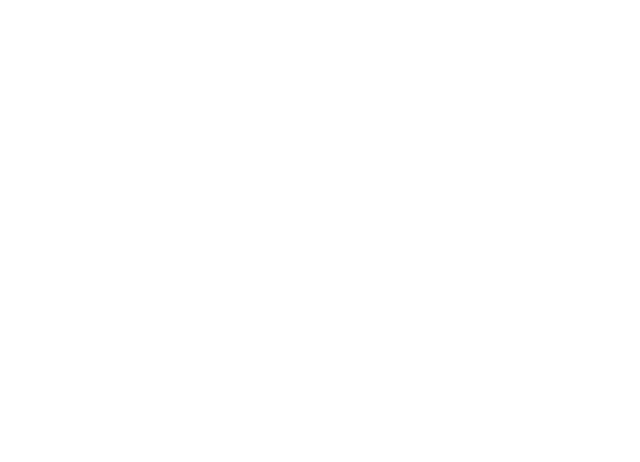
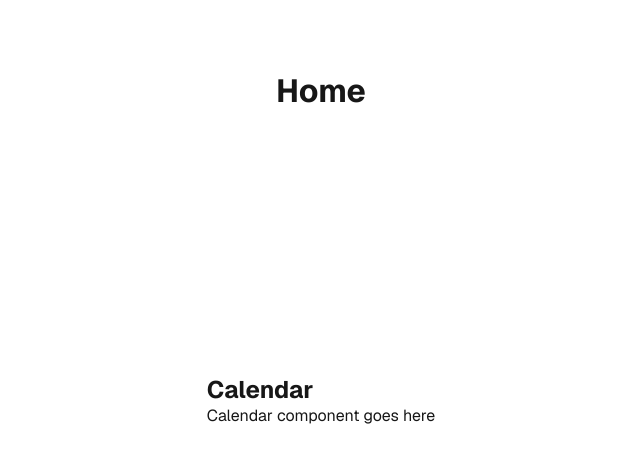
Before and after one commit to ottoreimers/booking-calendar, a Next.js app in the folder frontend/: page / in a window 1280 px wide. Shown: the top 462 px of the page, without its empty margins (319-959 px from the left). Built offline with nearby package versions, Linux system fonts and the light colour scheme.

Commit message:
Remove react-calendar

```diff
--- a/frontend/app/page.js
+++ b/frontend/app/page.js
@@ -1,5 +1,11 @@
 import styles from "./page.module.css";
+import CalendarComponent from "@/components/Calendar";
 
 export default function Home() {
-  return <div className={styles.page}></div>;
+  return (
+    <div className={styles.page}>
+      <h1>Home</h1>
+      <CalendarComponent />
+    </div>
+  );
 }
--- a/frontend/components/Calendar.js
+++ b/frontend/components/Calendar.js
@@ -0,0 +1,8 @@
+export default function CalendarComponent() {
+  return (
+    <div>
+      <h2>Calendar</h2>
+      <p>Calendar component goes here</p>
+    </div>
+  );
+}
```
